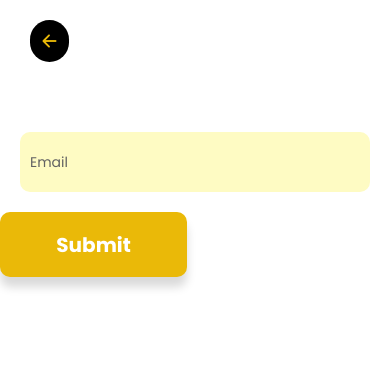
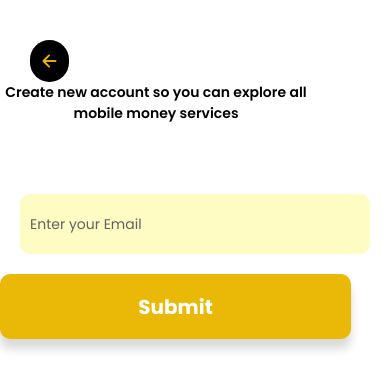
Before and after one commit to Mohamed-Nazir/appSerema, a React Native app: screen /forgetPassword in a window 390 px wide. Shown: the top 390 px of the page. Built offline with nearby package versions, Linux system fonts and the light colour scheme.

Commit message:
Delete unused import

```diff
--- a/src/components/UI/Button.tsx
+++ b/src/components/UI/Button.tsx
@@ -1,5 +1,5 @@
 import React from "react";
-import { View, TouchableOpacity, Text, StyleSheet } from "react-native";
+import { TouchableOpacity, Text, StyleSheet } from "react-native";
 import Spacing from "../../constants/Spacing";
 import Fonts from "../../constants/Fonts";
 import Color from "../../constants/Color";
--- a/src/components/UI/Icon.tsx
+++ b/src/components/UI/Icon.tsx
@@ -1,6 +1,5 @@
 import { TouchableOpacity } from "react-native";
 import { Ionicons } from "@expo/vector-icons";
-import Spacing from "../../constants/Spacing";
 
 interface CustomIconProps {
   name: any;
--- a/src/screens/ForgetPassword.tsx
+++ b/src/screens/ForgetPassword.tsx
@@ -1,5 +1,4 @@
-import React, { Component } from "react";
-import { Ionicons } from "@expo/vector-icons";
+import React from "react";
 import { Text, View, StyleSheet } from "react-native";
 import { SafeAreaView } from "react-native-safe-area-context";
 import MyTextInput from "../components/UI/InputText";
@@ -7,25 +6,38 @@ import Spacing from "../constants/Spacing";
 import Color from "../constants/Color";
 import CustomButton from "../components/UI/Button";
 import CustomIcon from "../components/UI/Icon";
+import FontSize from "../constants/FontSize";
+import Fonts from "../constants/Fonts";
 
 const ForgetPassword = ({ navigation }) => {
+  const onPressBack = () => {
+    navigation.goBack();
+  };
   return (
     <SafeAreaView style={styles.container}>
+      <View style={styles.forgetPasswordContainer}>
         <View style={styles.iconsStyle}>
           <CustomIcon
             name="arrow-back"
             size={Spacing * 2}
             color={Color.primary}
+            onPress={onPressBack}
           />
         </View>
+        <Text style={styles.welcomeRegisterText}>
+          Create new account so you can explore all mobile money services
+        </Text>
         <View style={styles.inputView}>
-        <MyTextInput placeholder="Email" />
+          <MyTextInput placeholder="Enter your Email" />
+          <View>
             <CustomButton
               title="Submit"
-          width="48%"
+              width="90%"
               color={Color.onPrimary}
               backgroundColor={Color.primary}
             />
+          </View>
+        </View>
       </View>
     </SafeAreaView>
   );
@@ -37,6 +49,9 @@ const styles = StyleSheet.create({
   container: {
     flex: 1,
     backgroundColor: Color.white,
+  },
+  forgetPasswordContainer: {
+    marginVertical: Spacing * 2,
   },
   iconsStyle: {
     backgroundColor: "black",
@@ -53,4 +68,10 @@ const styles = StyleSheet.create({
     paddingVertical: Spacing * 5,
     backgroundColor: "#fff",
   },
+  welcomeRegisterText: {
+    fontSize: FontSize.small,
+    fontFamily: Fonts["poppins-semiBold"],
+    width: "80%",
+    textAlign: "center",
+  },
 });
--- a/src/screens/Login.tsx
+++ b/src/screens/Login.tsx
@@ -1,4 +1,3 @@
-import { Ionicons } from "@expo/vector-icons";
 import {
   Text,
   View,
--- a/src/screens/Register.tsx
+++ b/src/screens/Register.tsx
@@ -1,4 +1,3 @@
-import { Ionicons } from "@expo/vector-icons";
 import {
   Text,
   View,
```
Lines whose indentation alone changed are shown as unchanged.
